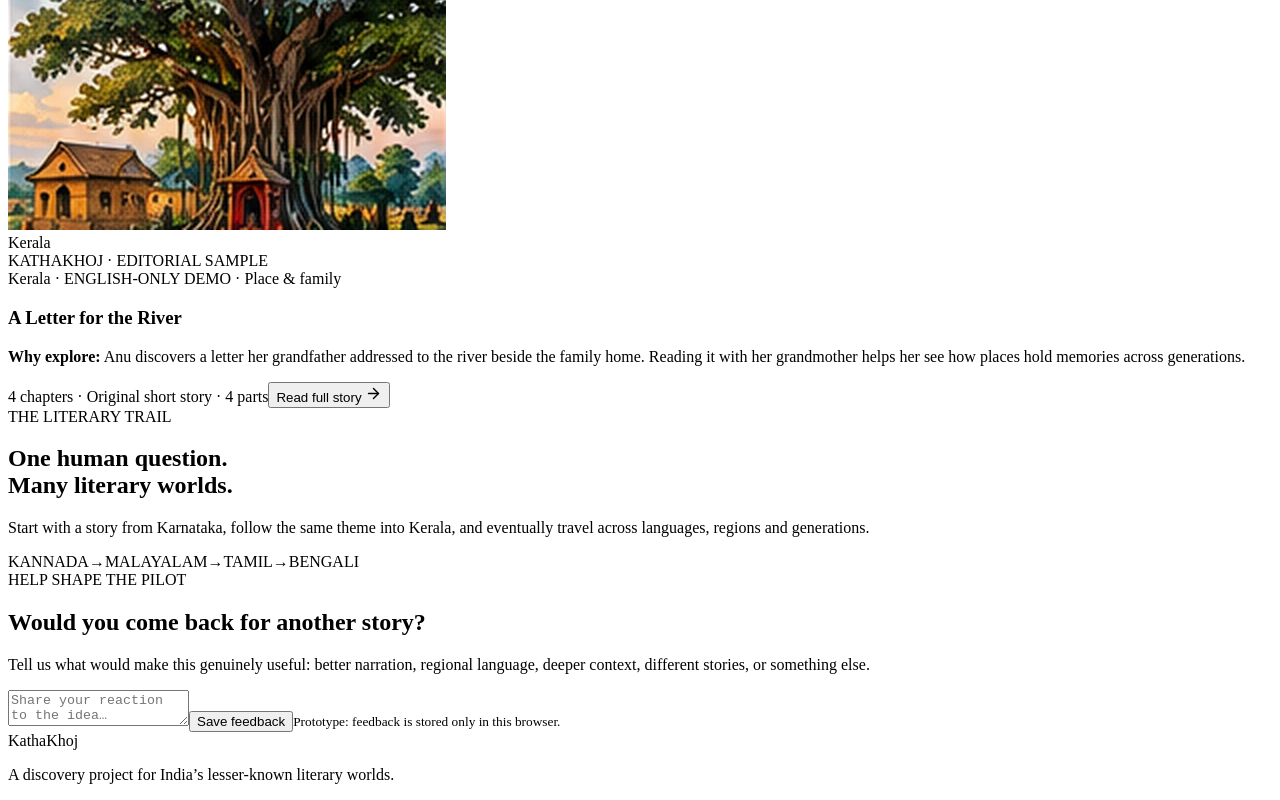
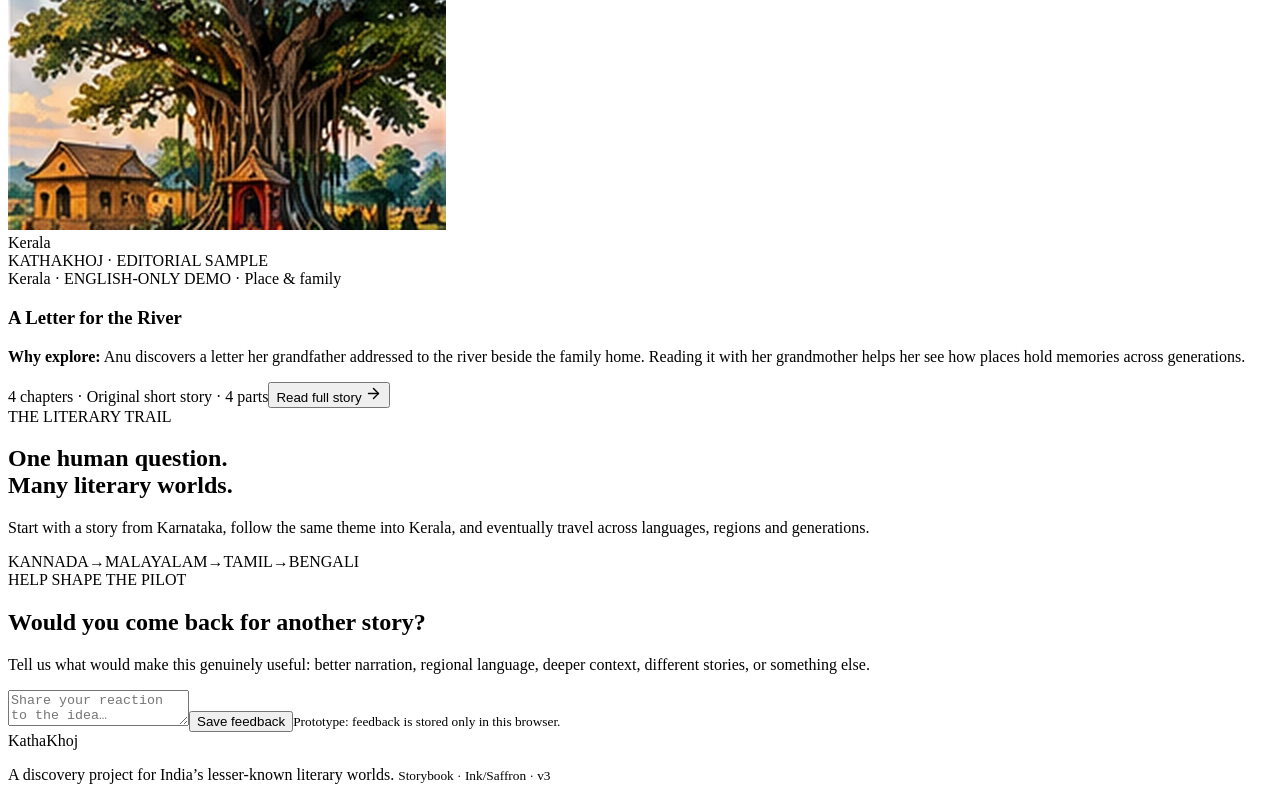
Before and after one commit to scaleblueprint/kathakhoj, a React (Vite) app: page / in a window 1280 px wide. Shown: the part 7937-8737 px from the top of the page. Built offline with nearby package versions, Linux system fonts and the light colour scheme; the HTML template or start-up script is replaced by a standard one.

Commit message:
Add visible release identifier to diagnose Render serving stale build

```diff
--- a/src/App.jsx
+++ b/src/App.jsx
@@ -375,7 +375,7 @@ function App() {
 
       <footer>
         <div className="brand">Katha<span>Khoj</span></div>
-        <p>A discovery project for India’s lesser-known literary worlds.</p>
+        <p>A discovery project for India’s lesser-known literary worlds. <small className="release-id">Storybook · Ink/Saffron · v3</small></p>
       </footer>
     </div>
   )
```
